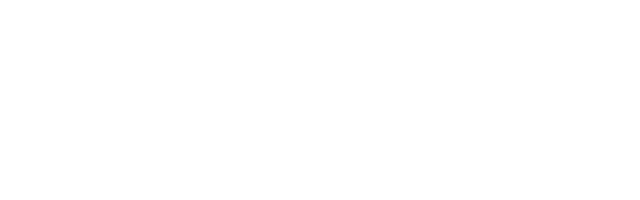
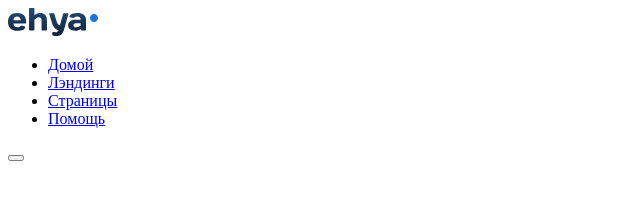
Before and after one commit to qusayeug/ehya-web-start, a plain HTML site: page index.html in a window 1280 px wide. Shown: the whole page, without its empty margins (0-640 px from the left). Drawn offline with Linux system fonts and the light colour scheme.

Commit message:
create: header in index.html

```diff
--- a/index.html
+++ b/index.html
@@ -6,5 +6,33 @@
     <meta name="viewport" content="width=device-width, initial-scale=1.0" />
     <title>Ehya</title>
   </head>
-  <body></body>
+  <body>
+    <header class="header">
+      <div class="container">
+        <div class="header-wrapper">
+          <a href="index.html" class="logo">
+            <img src="img/logo.svg" alt="Logo: Ehya" class="logo__image" />
+          </a>
+          <ul class="navbar-menu">
+            <li class="navbar-menu__item">
+              <a href="#" class="navbar-menu__link">Домой</a>
+            </li>
+            <li class="navbar-menu__item">
+              <a href="#" class="navbar-menu__link">Лэндинги</a>
+            </li>
+            <li class="navbar-menu__item">
+              <a href="#" class="navbar-menu__link">Страницы</a>
+            </li>
+            <li class="navbar-menu__item">
+              <a href="#" class="navbar-menu__link">Помощь</a>
+            </li>
+          </ul>
+          <button class="header__button"></button>
+          <!-- /.header-wrapper -->
+        </div>
+      </div>
+      <!-- /.container -->
+    </header>
+    <!-- /.header -->
+  </body>
 </html>
```
Also changed, not shown: img/logo.svg (added).
